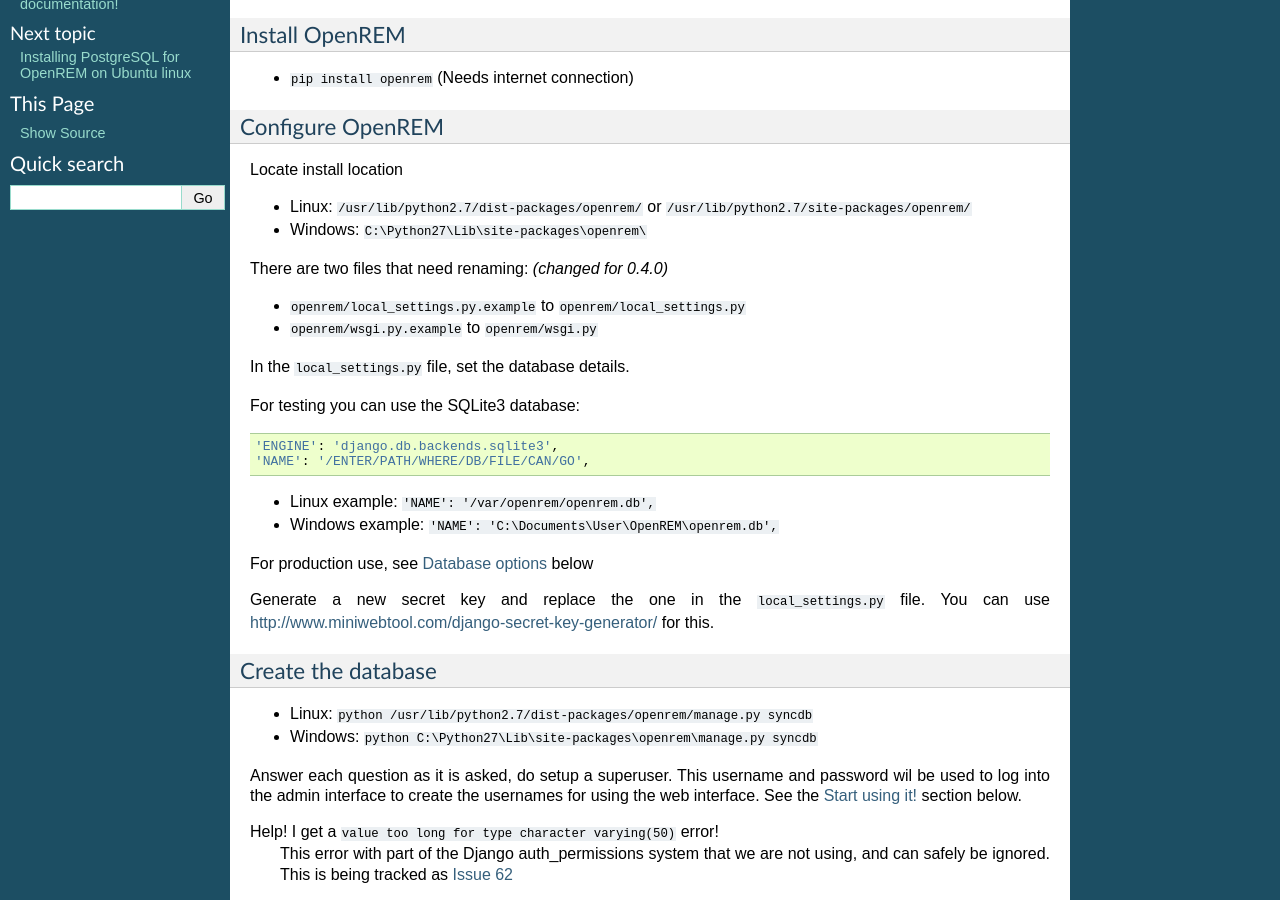
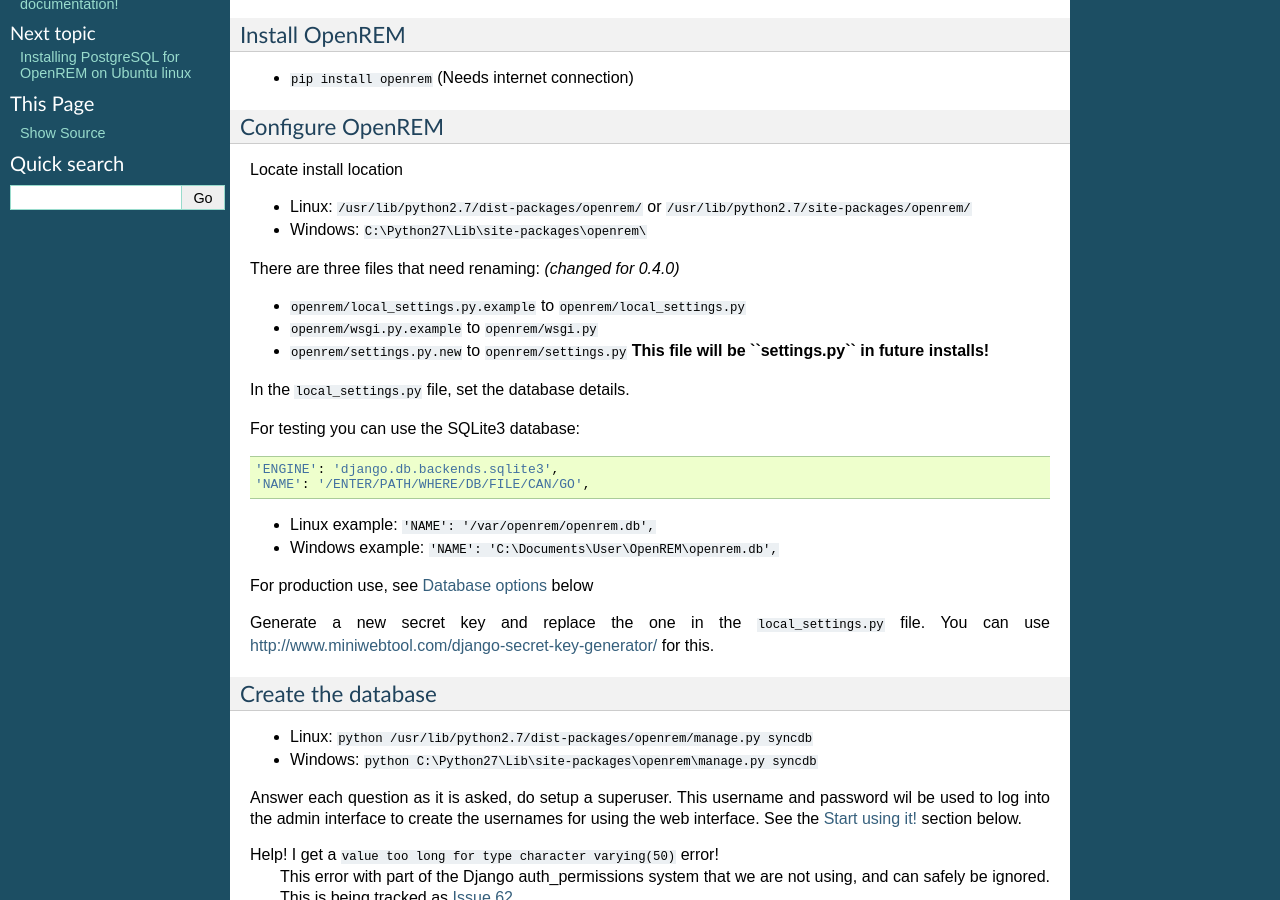
Before and after one commit to ckswilliams/modOpenREM, a Sphinx documentation site: the page built from docs/install.rst, in a window 1280 px wide and 900 px high, scrolled down 435 px. Built offline with Sphinx 7.4.7, drawn with Linux system fonts in a browser that asks for light colours.

Commit message:
Installation docs didn't take account of the temporary naming of the settings file to settings.py.new so people can upgrade from versions prior to 0.4.0 when the local_settings.py file was introduced. Failure to rename the file will lead to the syncdb command failing to find the openrem.settings file. This will be reverted in the next feature release. Fixes #98.

```diff
--- a/docs/install.rst
+++ b/docs/install.rst
@@ -36,10 +36,11 @@
 * Linux: ``/usr/lib/python2.7/dist-packages/openrem/`` or ``/usr/lib/python2.7/site-packages/openrem/``
 * Windows: ``C:\Python27\Lib\site-packages\openrem\``
 
-There are two files that need renaming: *(changed for 0.4.0)*
+There are three files that need renaming: *(changed for 0.4.0)*
 
 + ``openrem/local_settings.py.example`` to ``openrem/local_settings.py``
 + ``openrem/wsgi.py.example`` to ``openrem/wsgi.py``
++ ``openrem/settings.py.new`` to ``openrem/settings.py`` **This file will be ``settings.py`` in future installs!**
 
 In the ``local_settings.py`` file, set the database details.
 
```
